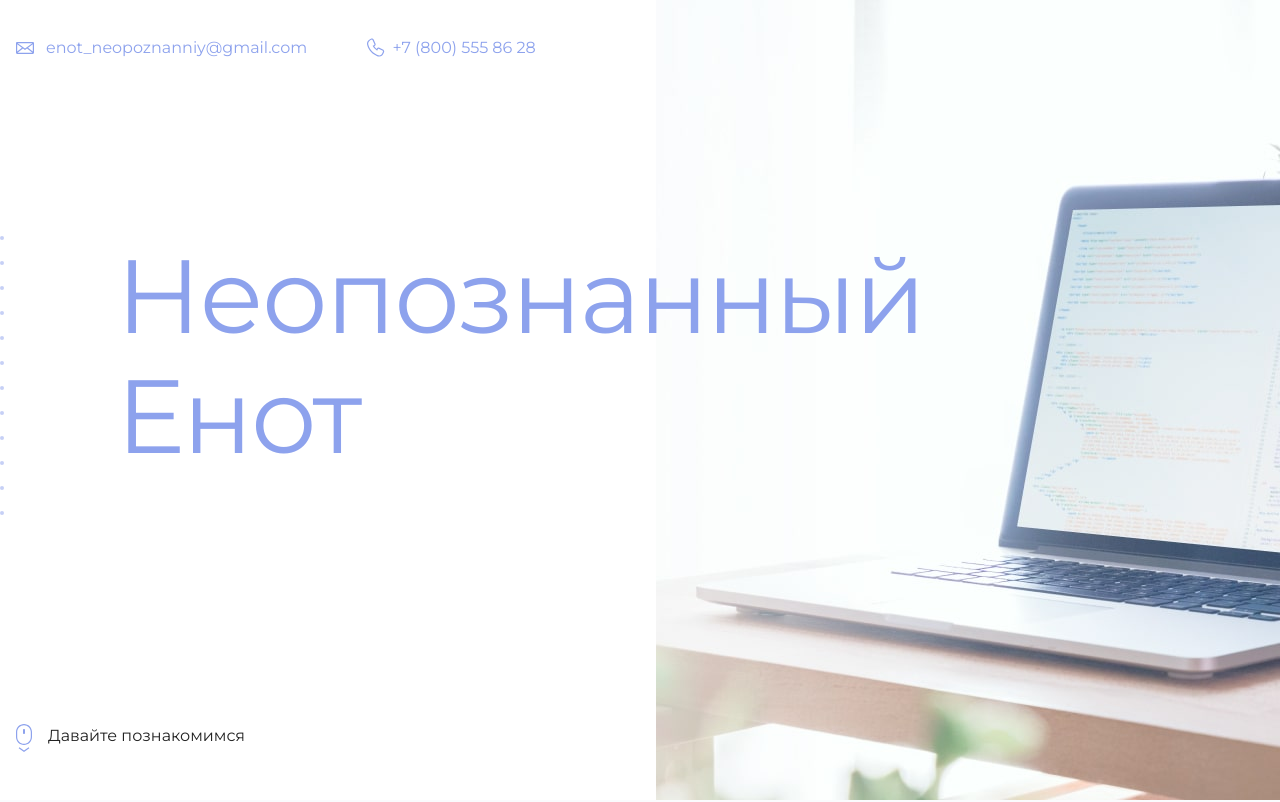
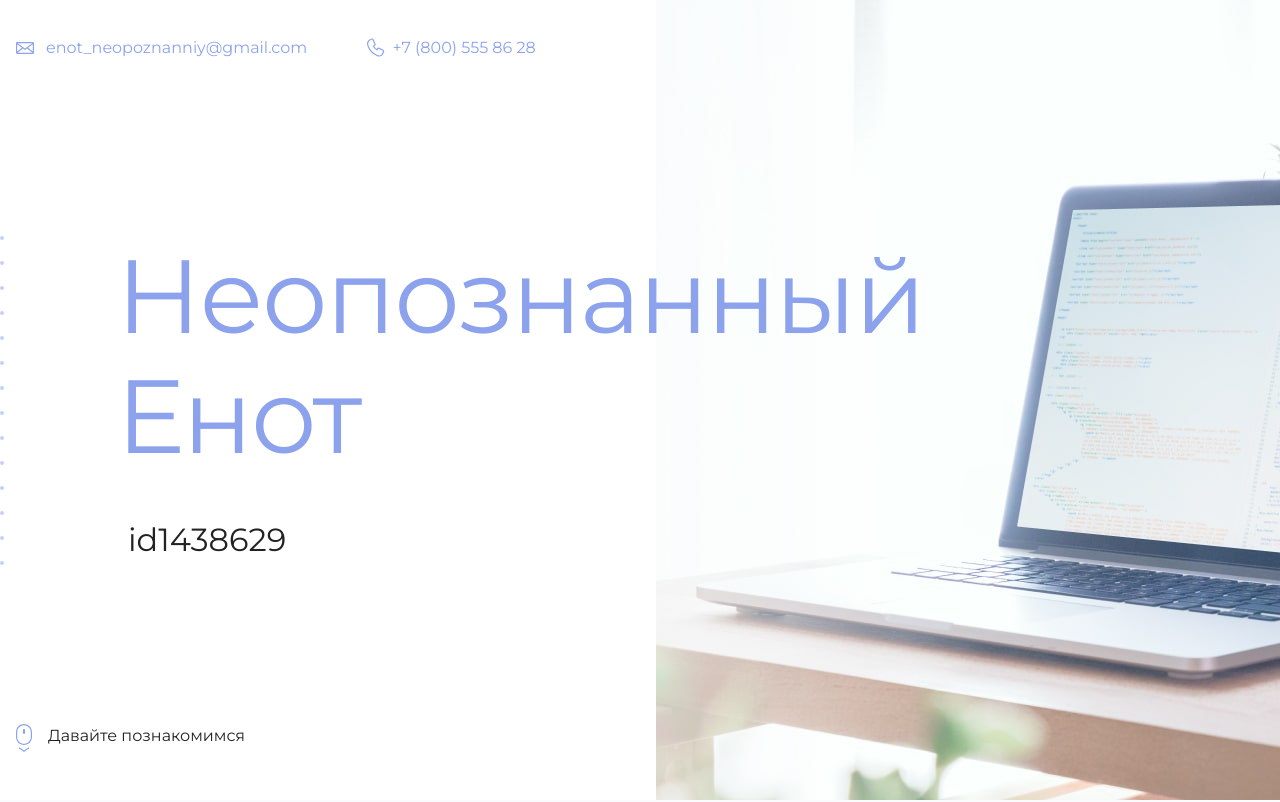
Before and after one commit to AndreyOzeev/test, a plain HTML site: page index.html in a window 1280 px wide. Shown: the top 802 px of the page. Drawn offline with Linux system fonts and the light colour scheme.

Commit message:
Update index.html
add id

```diff
--- a/index.html
+++ b/index.html
@@ -19,7 +19,7 @@
       <section class="hero-image">
         <div class="container">
           <h1 class="heading">Неопознанный Енот</h1>
-          <p><!-- Тут ваш id на сайте Академии --></p>
+          <p>id1438629</p>
         </div>
       </section>
 
```
